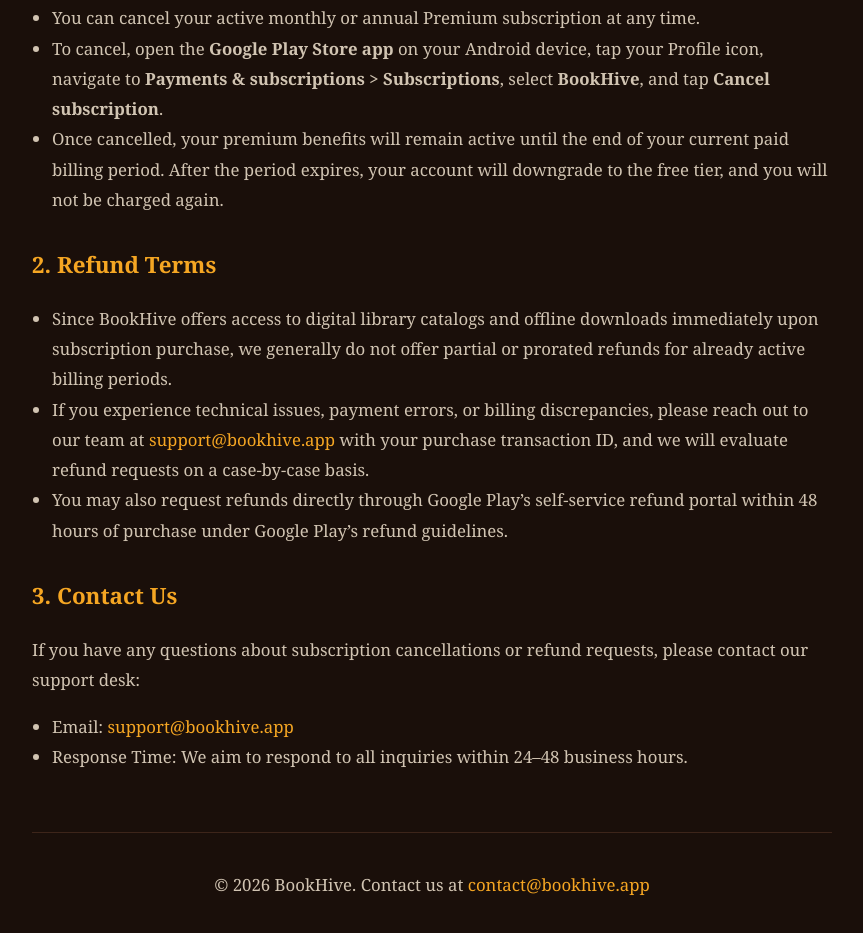
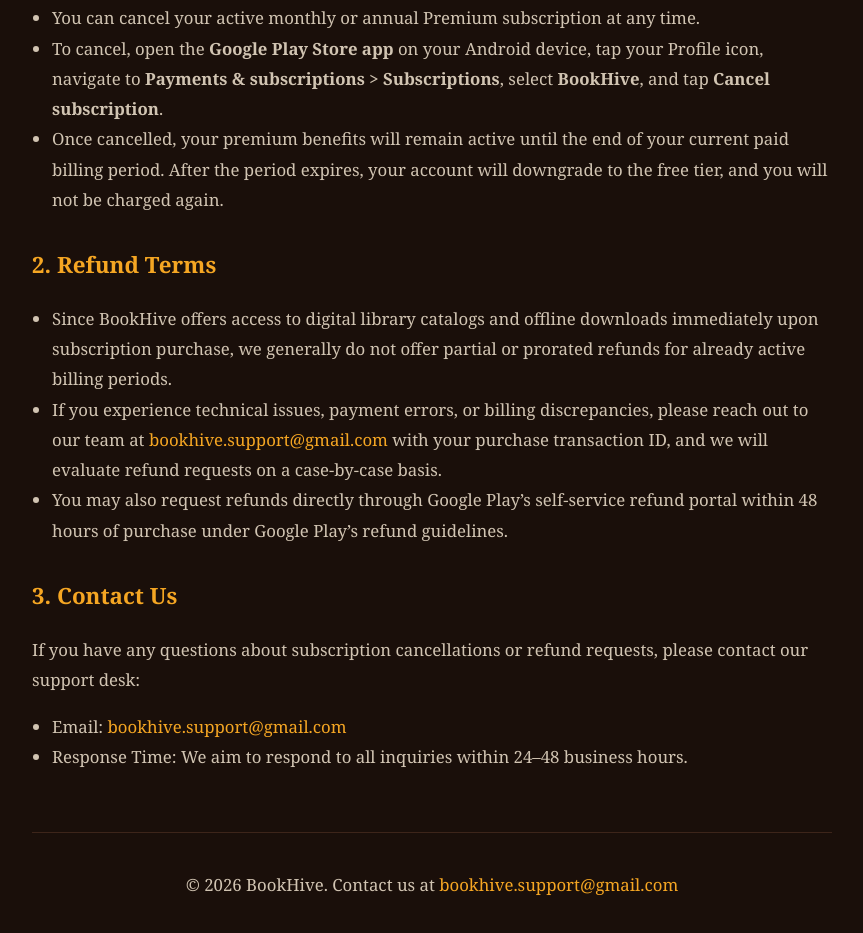
Before and after one commit to sanjeet01729/BookHive-website, a plain HTML site: page refund.html in a window 1280 px wide. Shown: the part 367-1300 px from the top of the page, without its empty margins (208-1071 px from the left). Drawn offline with Linux system fonts and the light colour scheme.

Commit message:
Update refund.html

```diff
--- a/refund.html
+++ b/refund.html
@@ -67,19 +67,19 @@
   <h2>2. Refund Terms</h2>
   <ul>
     <li>Since BookHive offers access to digital library catalogs and offline downloads immediately upon subscription purchase, we generally do not offer partial or prorated refunds for already active billing periods.</li>
-    <li>If you experience technical issues, payment errors, or billing discrepancies, please reach out to our team at <a href="mailto:support@bookhive.app">support@bookhive.app</a> with your purchase transaction ID, and we will evaluate refund requests on a case-by-case basis.</li>
+    <li>If you experience technical issues, payment errors, or billing discrepancies, please reach out to our team at <a href="mailto:bookhive.support@gmail.com">bookhive.support@gmail.com</a> with your purchase transaction ID, and we will evaluate refund requests on a case-by-case basis.</li>
     <li>You may also request refunds directly through Google Play’s self-service refund portal within 48 hours of purchase under Google Play’s refund guidelines.</li>
   </ul>
 
   <h2>3. Contact Us</h2>
   <p>If you have any questions about subscription cancellations or refund requests, please contact our support desk:</p>
   <ul>
-    <li>Email: <a href="mailto:support@bookhive.app">support@bookhive.app</a></li>
+    <li>Email: <a href="mailto:support@bookhive.app">bookhive.support@gmail.com</a></li>
     <li>Response Time: We aim to respond to all inquiries within 24–48 business hours.</li>
   </ul>
 
   <div class="footer">
-    <p>&copy; 2026 BookHive. Contact us at <a href="mailto:contact@bookhive.app">contact@bookhive.app</a></p>
+    <p>&copy; 2026 BookHive. Contact us at <a href="mailto:contact@bookhive.app">bookhive.support@gmail.com</a></p>
   </div>
 
 </body>
```
